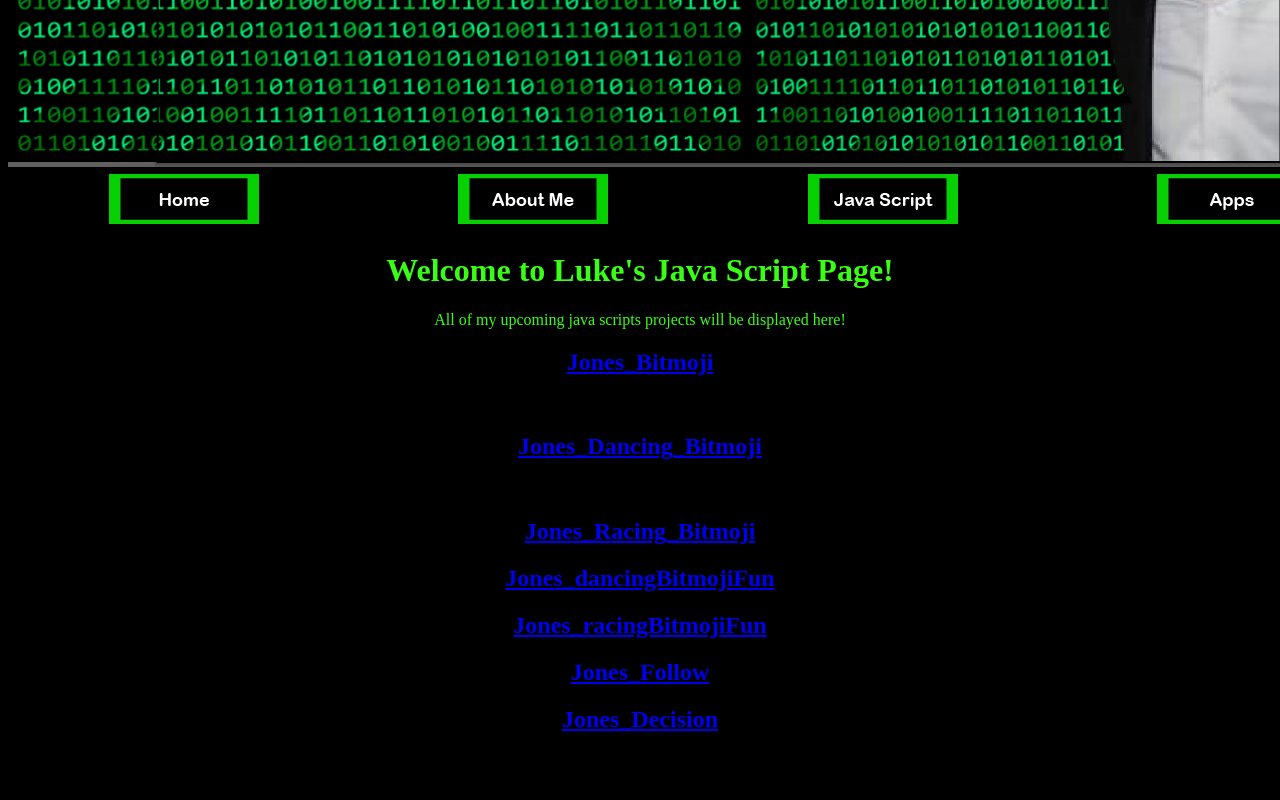
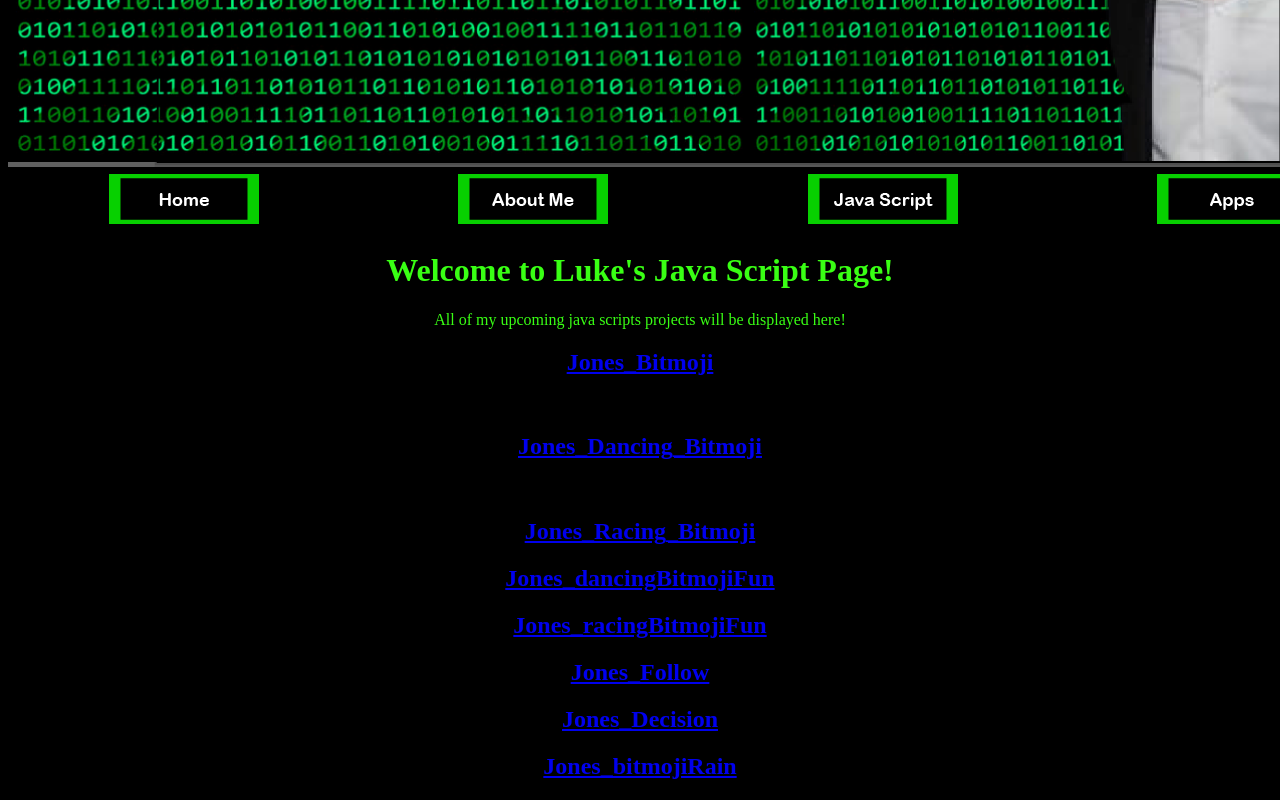
Before and after one commit to lukej0nes17/lukej0nes17, a plain HTML site: page js.html in a window 1280 px wide. Shown: the part 478-1278 px from the top of the page. Before the commit the page ends 1231 px from the top, so only its background shows below. Drawn offline with Linux system fonts and the light colour scheme; a script that the page names is missing.

Commit message:
Update js.html

```diff
--- a/js.html
+++ b/js.html
@@ -31,6 +31,7 @@
 	<h2><a href="https://www.khanacademy.org/computer-programming/jones_racingbitmojifun/6726553067372544">Jones_racingBitmojiFun</a></h2><script src="https://www.khanacademy.org/computer-programming/jones_racingbitmojifun/6726553067372544/embed.js?editor=yes&buttons=yes&author=yes&embed=yes"></script>
 	<h2><a href="https://www.khanacademy.org/computer-programming/jones_follow/5437463780966400">Jones_Follow</a></h2><script src="https://www.khanacademy.org/computer-programming/jones_follow/5437463780966400/embed.js?editor=yes&buttons=yes&author=yes&embed=yes"></script>
 	<h2><a href="https://www.khanacademy.org/computer-programming/jones_decision/6591828038303744">Jones_Decision </a></h2><script src="https://www.khanacademy.org/computer-programming/jones_decision/6591828038303744/embed.js?editor=yes&buttons=yes&author=yes&embed=yes"></script>
+	<h2><a href="https://www.khanacademy.org/computer-programming/jones_bitmojirain/5850310776242176">Jones_bitmojiRain</a></h2><script src="https://www.khanacademy.org/computer-programming/jones_bitmojirain/5850310776242176/embed.js?editor=yes&buttons=yes&author=yes&embed=yes"></script>
 	    </center>
 
 
```
